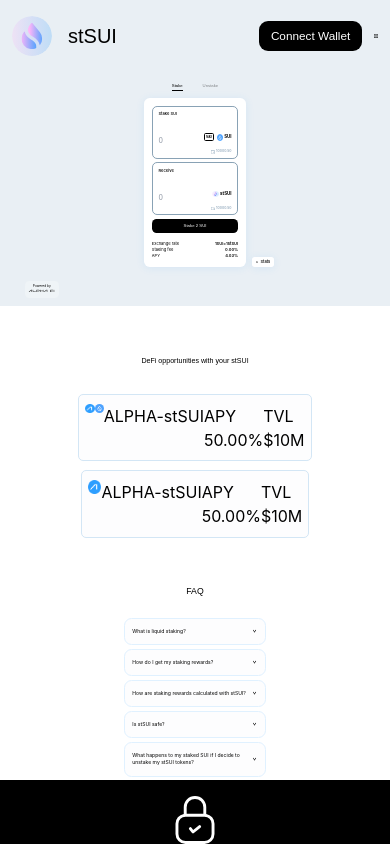
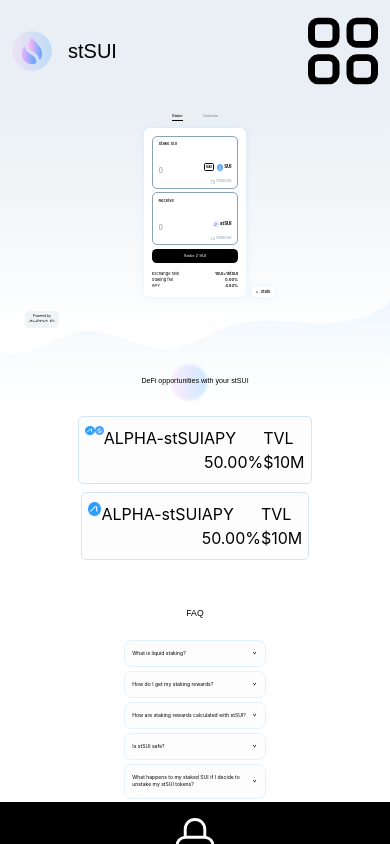
Before and after one commit to 11felix/msafe-test, a React (Create React App) app: page / in a window 390 px wide. Shown: the top 844 px of the page. Built offline with nearby package versions, Linux system fonts and the light colour scheme.

Commit message:
second section bg

```diff
--- a/src/header/Header.tsx
+++ b/src/header/Header.tsx
@@ -54,16 +54,11 @@
         </button>
       </div>
 
-      <div className="flex">
+      {/* Mobile Menu Icon */}
       <button
-          onClick={onConnectWallet}
-          className="flex items-center md:hidden bg-black text-white bg-[#E9EFF4] px-[3.02vw] py-[1.62vw] rounded-[2.32vw] hover:bg-black hover:text-white text-[3.02vw] font-poppins font-medium"
+        onClick={toggleMenu}
+        className="md:hidden text-2xl text-black focus:outline-none"
       >
-          Connect Wallet
-        </button>
-
-        {/* Mobile Menu Icon */}
-        <button onClick={toggleMenu} className="md:hidden">
         {isOpen ? (
           <img
             src={CrossIcon}
@@ -74,11 +69,10 @@
           <img
             src={MenuIcon}
             alt="Wallet Icon"
-              className="h-[1.04vw] w-[1.09vw] ml-[3.02vw]"
+            className="h-[70px] w-[70px] mr-0"
           />
         )}
       </button>
-      </div>
 
       {/* Mobile Menu */}
       {isOpen && (
--- a/src/modules/stake_unstake/StakeUnstake.tsx
+++ b/src/modules/stake_unstake/StakeUnstake.tsx
@@ -18,7 +18,7 @@
 
   return (
     <>
-      <div className="w-full h-full bg-[#E9EFF4]">
+      <div className="w-full h-full bg-gradient-to-b from-[#E9EFF4] to-[#FFFFFF]">
         <div className="flex flex-col justify-center items-center">
           <div className="flex space-x-[5.1vw] justify-center pt-[2.91vw]">
             {tabs.map((tab) => (
@@ -50,6 +50,13 @@
           </div>
         </div>
       </div>
+      <div className="relative bg-[url('/src/assets/images/secondSectionBg.png')] bg-contain bg-center bg-no-repeat h-[29.73vw] mt-[-9.3vw]">
+        <div className="absolute inset-0 flex flex-col items-center justify-center">
+          <h1 className="text-[1.823vw] mt-[12vw] font-poppins text-black">
+            DeFi opportunities with your stSUI
+          </h1>
+        </div>
+      </div>
       <Opportunities />
       <FAQ />
     </>
--- a/src/modules/stake_unstake/components/stSuiOpportunities.tsx
+++ b/src/modules/stake_unstake/components/stSuiOpportunities.tsx
@@ -5,18 +5,25 @@
 import alpha_icon from "../../../assets/icons/alpha_logo.png";
 
 const Opportunities: React.FC = () => {
-
-    return (
-        <div className="mt-[12.8vw]">
-            <h1 className="flex justify-center text-[1.823vw] font-poppins">
-            DeFi opportunities with your stSUI
-            </h1>
-            <div className="flex flex-col mt-[6.95vw] gap-[2.174vw]">
-                <SingleOpportunities icon1={alpha_icon} icon2={sui_icon} name={"ALPHA-stSUI"} apy={"50.00%"} tvl={"$10M"} />
-                <SingleOpportunities icon1={alpha_icon} name={"ALPHA-stSUI"} apy={"50.00%"} tvl={"$10M"} />
-            </div>
-        </div>
-    );
+  return (
+    <div className="">
+      <div className="flex flex-col gap-[2.174vw]">
+        <SingleOpportunities
+          icon1={alpha_icon}
+          icon2={sui_icon}
+          name={"ALPHA-stSUI"}
+          apy={"50.00%"}
+          tvl={"$10M"}
+        />
+        <SingleOpportunities
+          icon1={alpha_icon}
+          name={"ALPHA-stSUI"}
+          apy={"50.00%"}
+          tvl={"$10M"}
+        />
+      </div>
+    </div>
+  );
 };
 
 export default Opportunities;
```
Also changed, not shown: src/assets/images/secondSectionBg.png (added). Lines whose indentation alone changed are shown as unchanged.
